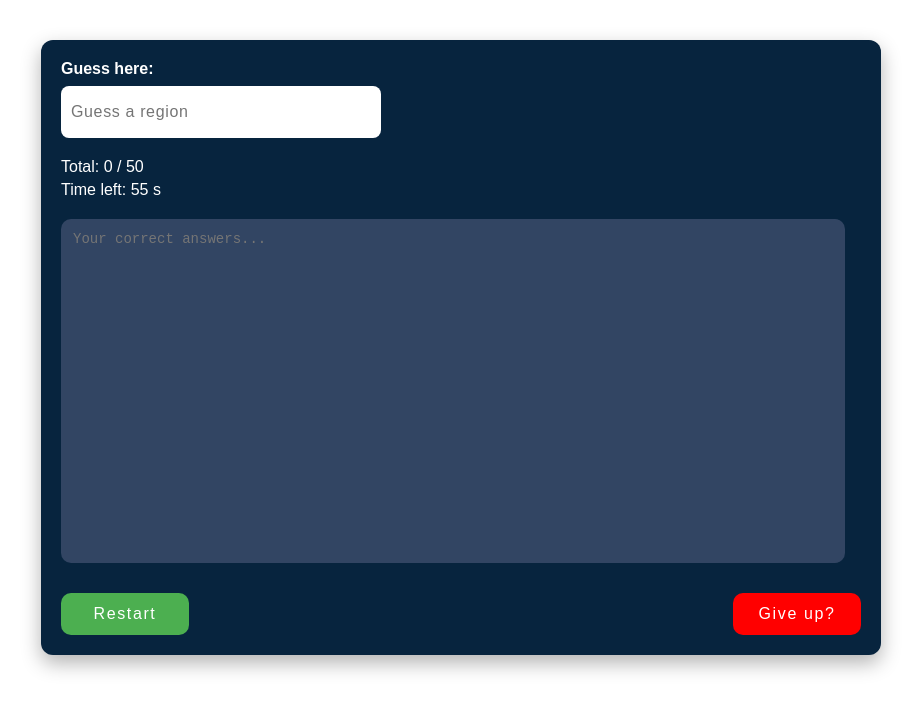
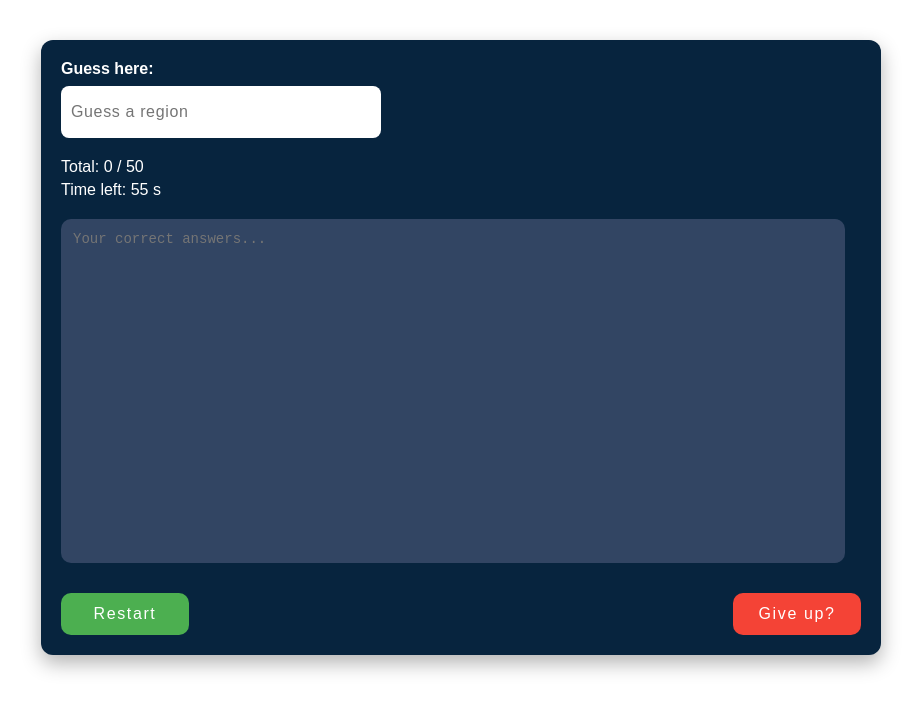
Before and after one commit to gokhansihli/grad-fe-tests, a React (Vite) app: page /test-3 in a window 1280 px wide. Shown: the top 710 px of the page, without its empty margins (179-1100 px from the left). Built offline with nearby package versions, Linux system fonts and the light colour scheme.

Commit message:
Changed button color

```diff
--- a/src/components/test-3/regionGuess.css
+++ b/src/components/test-3/regionGuess.css
@@ -87,7 +87,7 @@
 }
 
 .give-up-btn {
-  background-color: red;
+  background-color: #f44336;
   color: white;
 }
 
```
